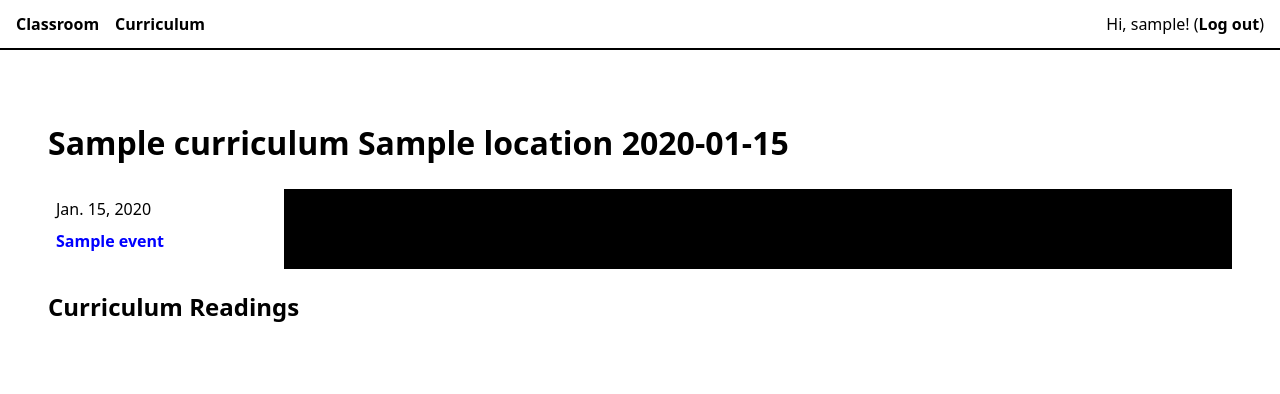
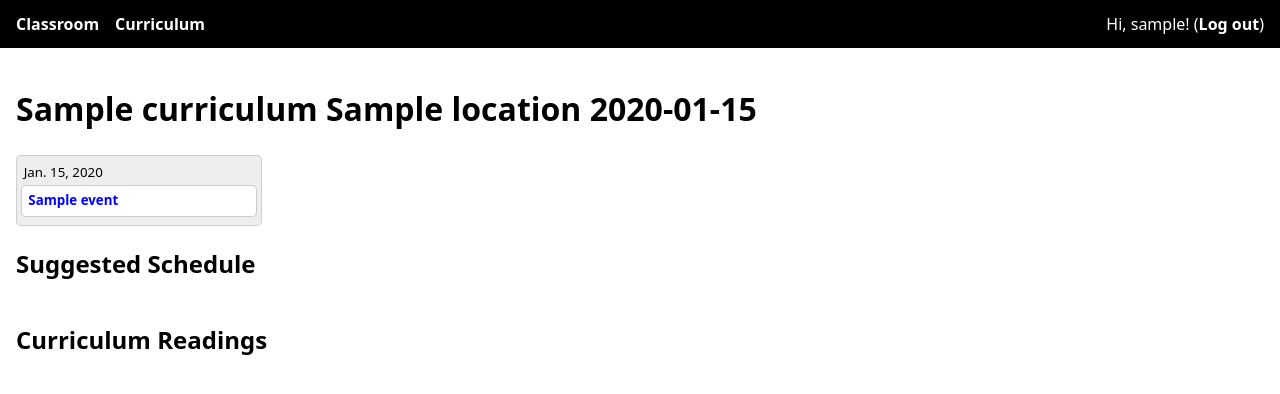
Before and after one commit to nevanscott/curso-django-2019, a Django app: page /1/ in a window 1280 px wide. Shown: the top 394 px of the page. Run offline with Django 3.2, Linux system fonts and the light colour scheme; a user stored in the database is signed in; tables that the repository leaves empty hold one stand-in row (values such as "Sample post"); data that the repository does not hold is empty.

Commit message:
Layout updates

```diff
--- a/classroom/static/classroom/style.css
+++ b/classroom/static/classroom/style.css
@@ -10,7 +10,7 @@
   color: white;
 }
 img { max-width: 100%; }
-main { margin: auto; padding: 3em; }
+main { margin: auto; padding: 1em; }
 h1 { font-weight: 800; }
 a { color: blue; font-weight: 600; text-decoration: none; }
 a:hover { color: mediumblue; text-decoration: underline; }
@@ -51,7 +51,8 @@
 header {
   display: flex;
   justify-content: space-between;
-  border-bottom: 2px solid;
+  background: black;
+  color: white;
   padding: 0.75em 1em;
 }
 header a, header a:hover { color: inherit; }
@@ -61,15 +62,17 @@
 /* Calendar */
 .calendar {
   display: grid;
-  background: currentColor;
+  font-size: smaller;
   grid-template-columns: repeat(5, 1fr);
-  grid-gap: 1px;
+  grid-gap: 5px;
   margin: 0;
   padding: 0;
 }
 .calendar > li {
   list-style: none;
-  background: white;
+  background: #0001;
+  border: 1px solid #0002;
+  border-radius: 5px;
   padding: 0.5em;
 }
 .calendar > li ul {
@@ -78,8 +81,16 @@
 }
 .calendar > li li {
   list-style: none;
-  margin: .5em 0;
+  margin: 0;
   padding: 0;
+}
+.calendar > li li a {
+  display: block;
+  background: white;
+  border: 1px solid #0003;
+  border-radius: 5px;
+  margin: 2px -3px;
+  padding: 5px .5em;
 }
 body[data-mode=dark] .calendar > li {
   background: #111;
--- a/classroom/templates/base.html
+++ b/classroom/templates/base.html
@@ -27,13 +27,13 @@
   </main>
   <script>
     // Lighting modes
-    var now = new Date();
-    var hour = now.getHours();
-    if ( hour >= 20 || hour < 7 ) {
-      document.getElementsByTagName('body')[0].dataset.mode = 'dark';
-    } else {
-      document.getElementsByTagName('body')[0].dataset.mode = 'light';
-    }
+    // var now = new Date();
+    // var hour = now.getHours();
+    // if ( hour >= 20 || hour < 7 ) {
+    //   document.getElementsByTagName('body')[0].dataset.mode = 'dark';
+    // } else {
+    //   document.getElementsByTagName('body')[0].dataset.mode = 'light';
+    // }
   </script>
 </body>
 </html>
--- a/classroom/templates/classroom/instance_detail.html
+++ b/classroom/templates/classroom/instance_detail.html
@@ -24,10 +24,30 @@
 </ul>
 
 {% if perms.curriculum.can_view %}
+  <h2>Suggested Schedule</h2>
+  <ul class="calendar">
+  {% for week in instance.curriculum.version_set.first.week_set.all %}
+    {% for day in week.day_set.all %}
+      <li>
+        {{ week.number }}.{{ day.number }}
+        <ul>
+          {% for lesson in day.lessons.all %}
+            {% for reading in lesson.readings.all %}
+              <li><a href="{% url 'curriculum:reading_detail' reading.id %}">{{ reading }}</a></li>
+            {% endfor %}
+          {% endfor %}
+        </ul>
+      </li>
+    {% endfor %}
+  {% endfor %}
+  </ul>
+
   <h2>Curriculum Readings</h2>
-  {% for reading in instance.curriculum.readings %}
-    <li><a href="{% url 'curriculum:reading_detail' reading.id %}">{{ reading }}</a></li>
-  {% endfor %}
+  <ol>
+    {% for reading in instance.curriculum.readings %}
+      <li><a href="{% url 'curriculum:reading_detail' reading.id %}">{{ reading }}</a></li>
+    {% endfor %}
+  </ol>
 {% endif %}
 
 {% endblock %}
--- a/curriculum/templates/curriculum/curriculum_detail.html
+++ b/curriculum/templates/curriculum/curriculum_detail.html
@@ -14,7 +14,7 @@
 {% for week in curriculum.version_set.first.week_set.all %}
   {% for day in week.day_set.all %}
     <li>
-      W{{ week.number }}D{{ day.number }}
+      {{ week.number }}.{{ day.number }}
       <ul>
         {% for lesson in day.lessons.all %}
           {% for reading in lesson.readings.all %}
```
